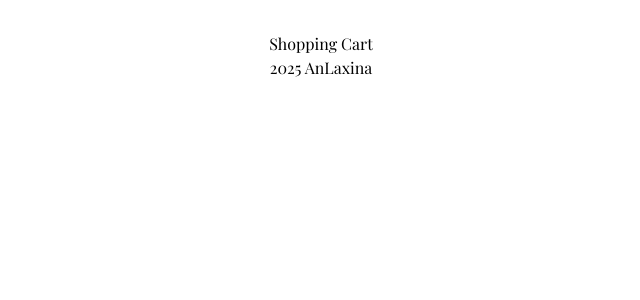
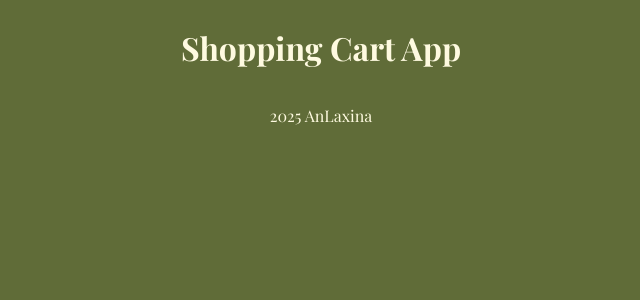
Before and after one commit to AnLaxina/shopping-cart, a React (Vite) app: page / in a window 1280 px wide. Shown: the top 300 px of the page, without its empty margins (319-959 px from the left). Built offline with nearby package versions, Linux system fonts and the light colour scheme; a web font is replaced by a local one.

Commit message:
feat: add more global styles for `main`

```diff
--- a/src/App.jsx
+++ b/src/App.jsx
@@ -5,7 +5,7 @@ function App() {
 
     return (
         <>
-            <header>Shopping Cart</header>
+            <header><h1>Shopping Cart App</h1></header>
             <main><Outlet/></main>
             <footer>2025 AnLaxina</footer>
         </>
--- a/src/main.jsx
+++ b/src/main.jsx
@@ -7,6 +7,7 @@ import "./styles/reset.css";
 import "./styles/typography.css";
 import "./styles/colours.css";
 import "./styles/spacing.css";
+import "./styles/main.css";
 
 const router = createBrowserRouter(routes);
 createRoot(document.getElementById('root')).render(
--- /dev/null
+++ b/src/styles/main.css
@@ -0,0 +1,17 @@
+/*This is meant for global styles that will apply to all components*/
+
+#root {
+    display: flex;
+    flex-direction: column;
+    gap: var(--spacing-medium);
+    padding: var(--spacing-large);
+}
+
+* {
+    background-color: var(--colour-primary);
+    color: var(--colour-surface)
+}
+
+h1, h2, h3, h4, h5, h6 {
+    font-weight: bold;
+}
```
